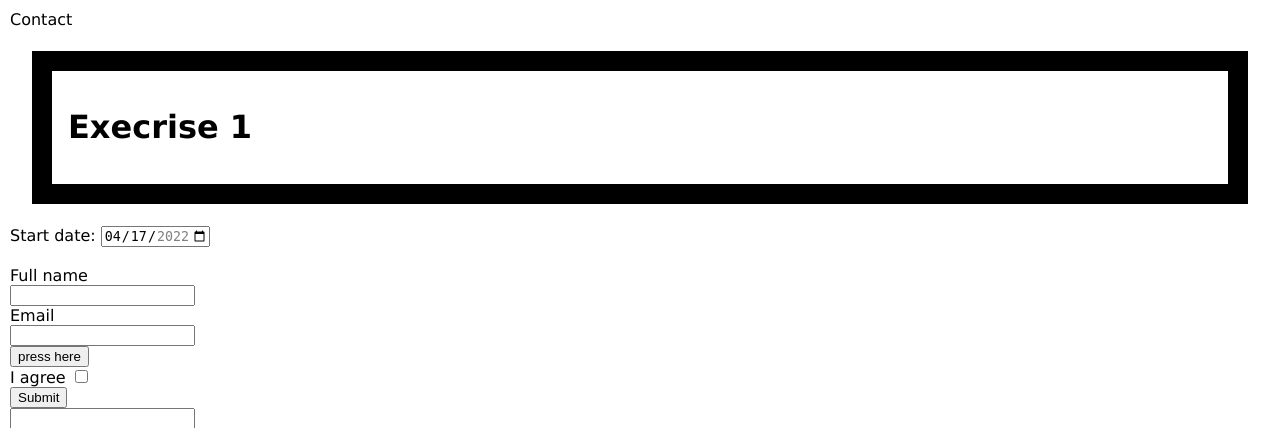
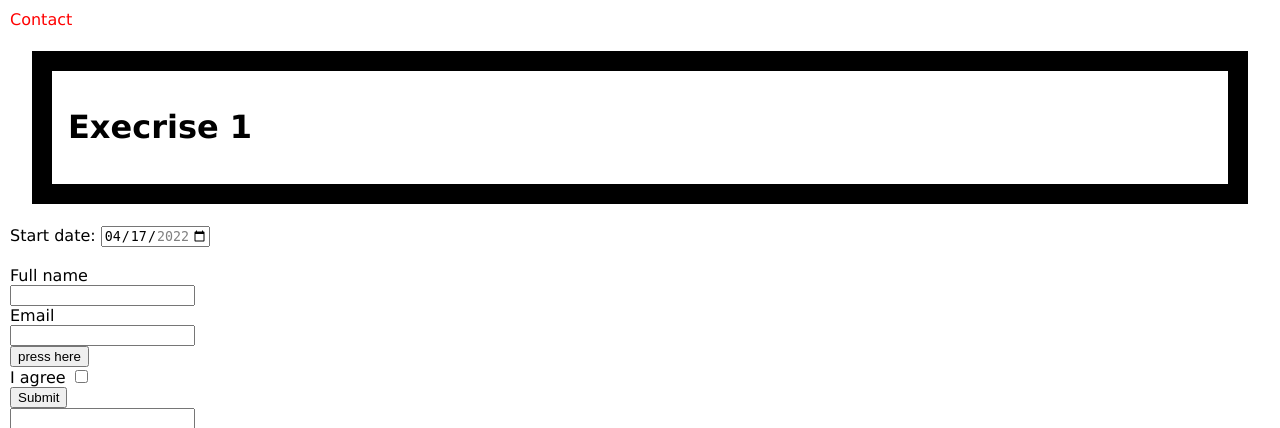
Before and after one commit to OmriC97/Omri-Cohen, a Python web app: template templates/contact.html in a window 1280 px wide. Shown: the part 50-478 px from the top of the page. Run offline with Jinja, Linux system fonts and the light colour scheme; the template is opened without the code that fills it, so the values that code supplies are empty.

Commit message:
improvment

```diff
--- a/static/omri.js
+++ b/static/omri.js
@@ -5,9 +5,7 @@
 }
 
 function changeColor() {
-    var elem = window.document.getElementById('currTab');
+    elem = document.getElementById('currTab');
     console.log(elem);
     // elem.style.color = newColor;
 }
-
-changeColor();
--- a/templates/contact.html
+++ b/templates/contact.html
@@ -11,8 +11,8 @@
 </head>
 <body>
     <header class="header">
-        <div class="tab"><a href="home.html">Home</a></div>
-        <div class="tab"><a href="contact.html">Contact</a></div>
+        <div class="tab" id="home1"><a href="home.html">Home</a></div>
+        <div class="tab" id="contact1"><a href="contact.html">Contact</a></div>
     </header>
     <div class="container">
         <div id="currTab">Contact</div>
@@ -77,7 +77,18 @@
 
     </div>
 
-
+       <script>
+            var x = document.getElementById('currTab');
+            console.log(x)
+            x.style.color='red'
+            if(x.innerHTML == 'Home'){
+                var y = document.getElementById('home1');
+                y.style.color = 'red'
+            } else {
+                var y = document.getElementById('contact1');
+                y.style.color = 'red'
+            }
+       </script>
 
 </body>
 </html>
```
